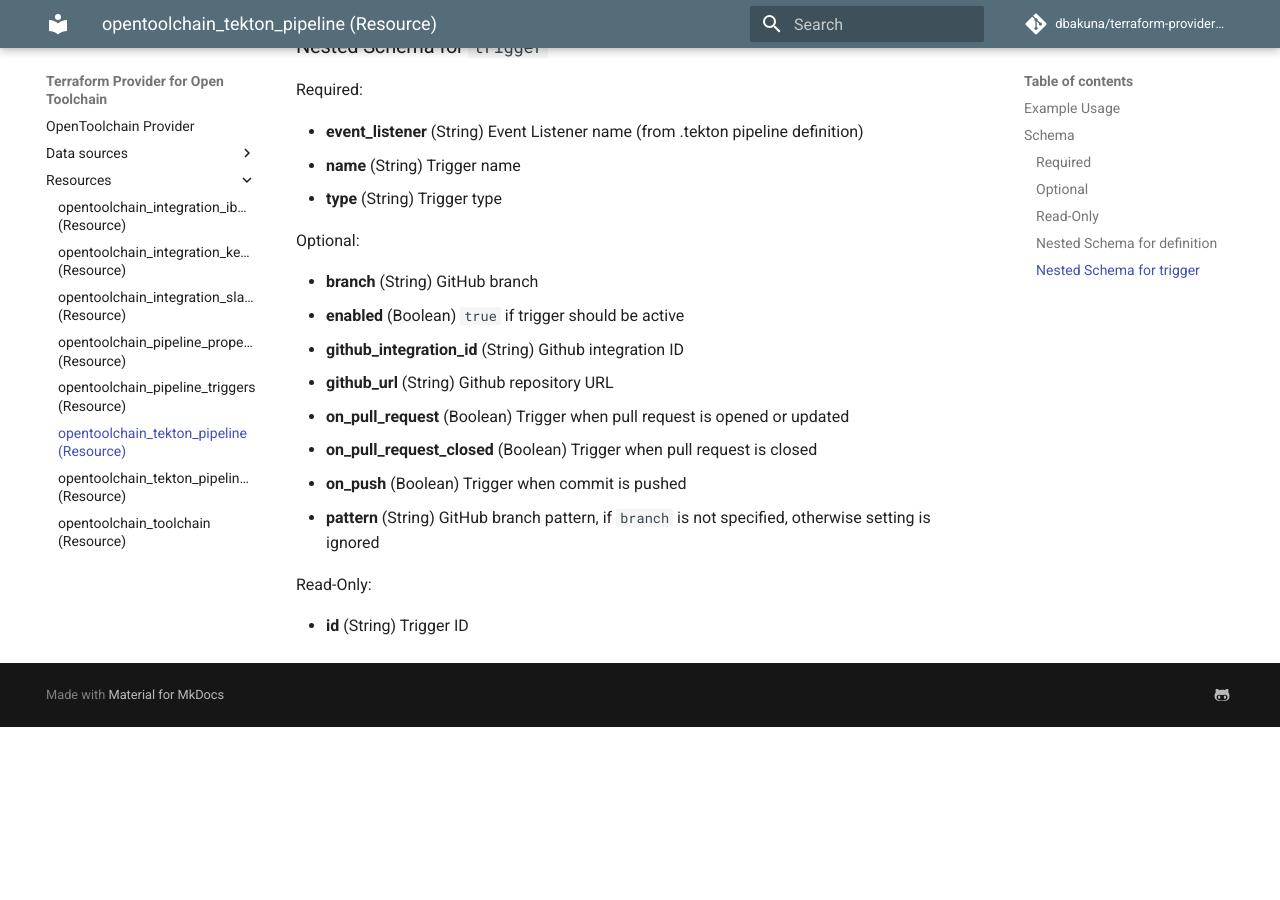
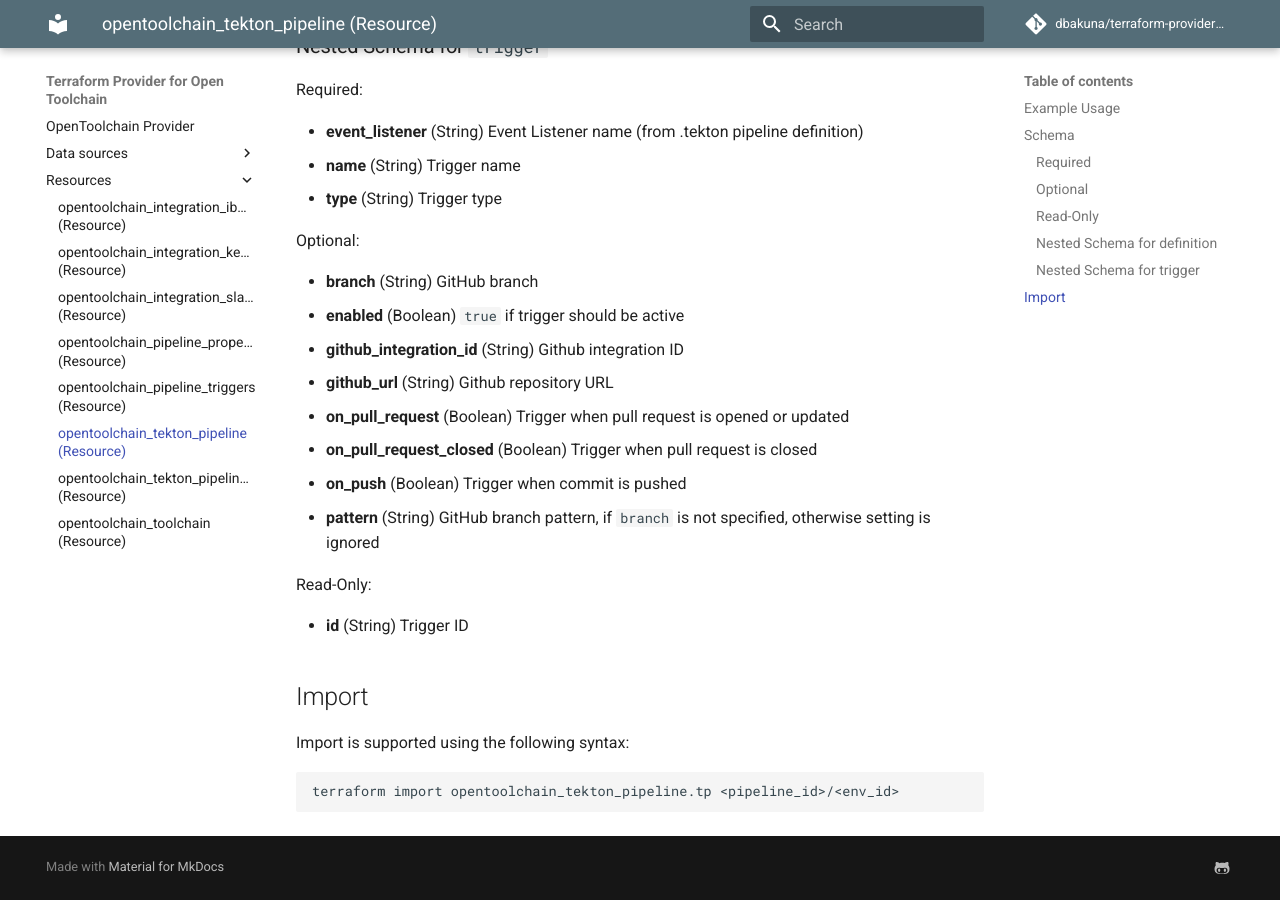
Before and after one commit to dariusbakunas/terraform-provider-opentoolchain, an MkDocs documentation site: the page built from docs/resources/tekton_pipeline.md, in a window 1280 px wide and 900 px high, scrolled down 2111 px. Built offline with MkDocs 1.6.1 and Material for MkDocs 9.7.7, drawn with Linux system fonts in a browser that asks for light colours; comment, search, counter and statistics services are not loaded; before the commit the page ends 2838 px from its top, so only the background shows below that.

Commit message:
feat: add import support for tekton pipeline

````diff
--- a/docs/resources/tekton_pipeline.md
+++ b/docs/resources/tekton_pipeline.md
@@ -114,3 +114,11 @@ Optional:
 Read-Only:
 
 - **id** (String) Trigger ID
+
+## Import
+
+Import is supported using the following syntax:
+
+```shell
+terraform import opentoolchain_tekton_pipeline.tp <pipeline_id>/<env_id>
+```
````
Also changed, not shown: docs/resources/toolchain.md (+2 -2 lines), 3 other files.
